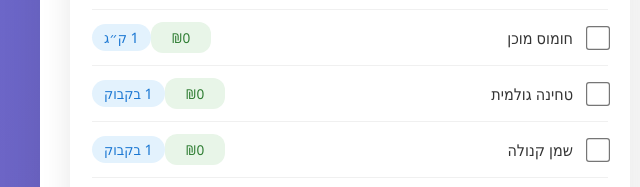
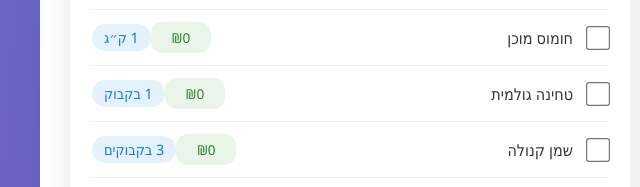
Before and after one commit to 21061976/uzan-family-vacation, a plain HTML site: page index.html in a window 1280 px wide. Shown: the part 2405-2592 px from the top of the page, 0-640 px from the left. Drawn offline with Linux system fonts and the light colour scheme.

Commit message:
Update index.html

```diff
--- a/index.html
+++ b/index.html
@@ -493,7 +493,7 @@
                 { name: "עגבניות בקופסא", quantity: "1 שלישיה", notes: "", cost: 0 },
                 { name: "חומוס מוכן", quantity: "1 ק״ג", notes: "", cost: 0 },
                 { name: "טחינה גולמית", quantity: "1 בקבוק", notes: "", cost: 0 },
-                { name: "שמן קנולה", quantity: "1 בקבוק", notes: "", cost: 0 },
+                { name: "שמן קנולה", quantity: "3 בקבוקים", notes: "", cost: 0 },
                 { name: "תבלינים ומלח", quantity: "לפי הצורך", notes: "מלח, פלפל שחור, תבלינים", cost: 0 },
                 { name: "נס קפה מגולען", quantity: "1 צנצנת", notes: "", cost: 0 },
                 { name: "ריבה", quantity: "1 צנצנת", notes: "", cost: 0 },
```
